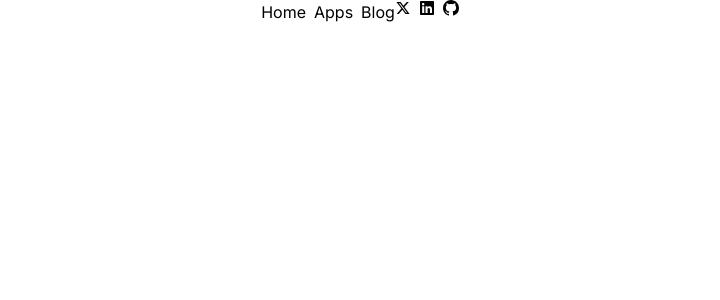
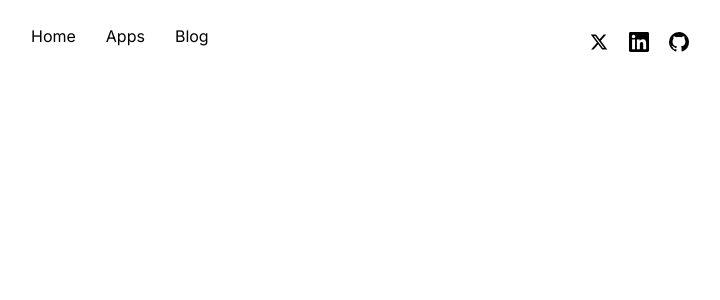
Before and after one commit to Nnamaka/site, a Next.js app: page / in a window 1280 px wide. Shown: the top 300 px of the page, without its empty margins (280-1000 px from the left). Built offline with nearby package versions, Linux system fonts and the light colour scheme.

Commit message:
styled navbar

```diff
--- /dev/null
+++ b/app/components/Description.tsx
@@ -0,0 +1,7 @@
+import React from 'react'
+
+export default function Description() {
+  return (
+    <div>Description</div>
+  )
+}
--- /dev/null
+++ b/app/components/Footer.tsx
@@ -0,0 +1,7 @@
+import React from 'react'
+
+export default function Footer() {
+  return (
+    <div>Footer</div>
+  )
+}
--- /dev/null
+++ b/app/components/HighLights.tsx
@@ -0,0 +1,7 @@
+import React from 'react'
+
+export default function HighLights() {
+  return (
+    <div>HighLights</div>
+  )
+}
--- a/app/components/NavBar.tsx
+++ b/app/components/NavBar.tsx
@@ -4,18 +4,18 @@ import { VscGithubInverted as GithubIcon } from "react-icons/vsc";
 
 export default function NavBar() {
   return (
-    <div className="flex justify-center">
-      <div className="flex  max-w-706">
-        <div className="Route flex space-x-2">
+    <div className="flex justify-center ">
+      <div className="flex w-[706px] justify-between p-6">
+        <div className="Route flex space-x-[30px]">
           <h1>Home</h1>
           <h1>Apps</h1>
           <h1>Blog</h1>
         </div>
 
-        <div className="Icons flex space-x-2">
-          <TwitterIcon />
-          <LinkedinIcon />
-          <GithubIcon />
+        <div className="Icons flex space-x-5 items-center">
+          <TwitterIcon className="w-5 h-9"/>
+          <LinkedinIcon className="w-5 h-9"/>
+          <GithubIcon className="w-5 h-9"/>
         </div>
       </div>
     </div>
--- a/app/layout.tsx
+++ b/app/layout.tsx
@@ -17,7 +17,7 @@ export default function RootLayout({
 }>) {
   return (
     <html lang="en">
-      <body className={inter.className}>
+      <body className={inter.className} style={{ height: "100vh" }}>
         <NavBar/>
         {children}
       </body>
```
